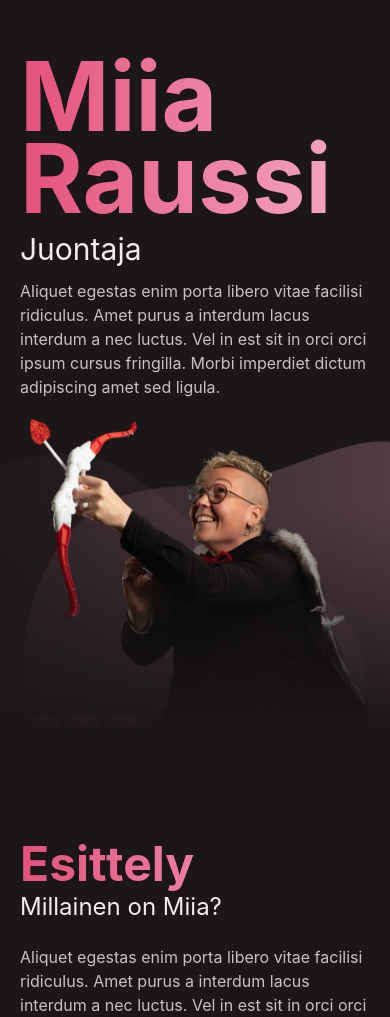
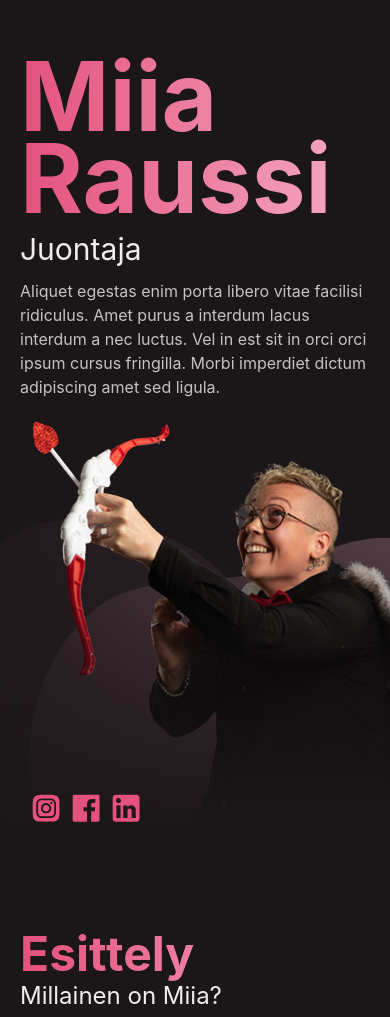
Before and after one commit to sakuexe/miiajuonto, an Astro site: page / in a window 390 px wide. Shown: the top 1017 px of the page. Built offline with nearby package versions, Linux system fonts and the light colour scheme; Astro itself is replaced by a stand-in of ours.

Commit message:
started work on making the page responsive

```diff
--- a/src/layouts/Layout.astro
+++ b/src/layouts/Layout.astro
@@ -16,7 +16,7 @@ const { title } = Astro.props;
 		<meta name="generator" content={Astro.generator} />
 		<title>{title}</title>
 	</head>
-	<body class="text-primary-100 bg-primary pt-14 min-w-[350px] space-y-24">
+	<body class="text-primary-100 bg-primary min-w-[350px] space-y-24">
 		<slot />
 	</body>
 </html>
@@ -28,7 +28,7 @@ const { title } = Astro.props;
 		--accent-gradient: linear-gradient(45deg, rgb(var(--accent)), rgb(var(--accent-light)) 30%, white 60%);
 	}
   .container {
-    @apply mx-auto px-5 max-w-3xl;
+    @apply mx-auto px-5 max-w-5xl;
   }
   .text-gradient {
     @apply bg-clip-text text-transparent bg-gradient-to-r from-secondary to-secondary-300;
--- a/src/pages/_header.astro
+++ b/src/pages/_header.astro
@@ -2,8 +2,12 @@
 import Blobs from "../components/blobs.astro";
 ---
 
-<header class="space-y-3 container relative overflow-hidden">
-  <h1 class="text-[6rem] leading-[0.85] font-bold text-gradient select-none">
+<header class="relative overflow-hidden pt-14">
+  <div class="container flex flex-col gap-y-3 md:flex-row">
+    <div class="space-y-3 z-10 max-w-xl md:max-w-md self-center">
+      <h1
+        class="text-[6rem] leading-[0.85] font-bold text-gradient select-none"
+      >
         Miia Raussi
       </h1>
       <p class="text-3xl leading-[1.2]">Juontaja</p>
@@ -12,21 +16,8 @@ import Blobs from "../components/blobs.astro";
         interdum lacus interdum a nec luctus. Vel in est sit in orci orci ipsum
         cursus fringilla. Morbi imperdiet dictum adipiscing amet sed ligula.
       </p>
-  <img src="./images/amorkuva.png" alt="Kuva Miiasta amor asussaan" />
-  <div class="absolute -bottom-28 -right-20 w-full scale-150 -z-10">
-    <Blobs type="header" colorClass="fill-secondary-300 opacity-25" />
-  </div>
-  <div class="absolute -bottom-36 -left-20 w-full scale-150 rotate-45 -z-20">
-    <Blobs type="header" colorClass="fill-secondary-300 opacity-10" />
-  </div>
       <div
-    class="bg-gradient-to-t from-primary to-transparent h-1/3 w-full absolute bottom-0 left-0"
-  >
-  </div>
-  <div class="h-full w-full bg-gradient-to-r from-primary to-transparent
-    absolute inset-0 m-auto -z-10 opacity-75">
-  <div
-    class="absolute bottom-0 left-0 flex gap-x-3 px-8 [&>a>img]:w-7 [&>a>img]:aspect-square"
+        class="absolute bottom-0 left-0 flex gap-x-3 px-8 [&>a>img]:w-7 [&>a>img]:aspect-square md:static md:px-0"
       >
         <a href="#" class="transition-all hover:brightness-75">
           <img src="./icons/instagram-logo.svg" alt="instagram logo" />
@@ -39,4 +30,34 @@ import Blobs from "../components/blobs.astro";
         </a>
       </div>
     </div>
+    <picture class="self-end w-full">
+      <source media="(min-width: 768px)" srcset="./images/amorkuva.png" />
+      <img
+        src="./images/amorkuva.png"
+        alt="Kuva Miiasta amor asussaan"
+        class="max-w-md mx-auto"
+      />
+    </picture>
+    <div class="absolute bottom-0 left-0 w-full h-full">
+      <Blobs
+        type="header"
+        colorClass="fill-secondary-300 opacity-25"
+        className="absolute -bottom-28 -right-20 w-full max-w-sm scale-150 -z-10 \
+        md:scale-100 md:max-w-2xl md:-bottom-2/3 md:-right-1/4"
+      />
+      <Blobs
+        type="header"
+        colorClass="fill-secondary-300 opacity-10"
+        className="absolute -bottom-36 right-1/4 w-full max-w-md scale-150 rotate-45 -z-20"
+      />
+    </div>
+    <div
+      class="bg-gradient-to-t from-primary to-transparent h-1/3 w-full absolute bottom-0 left-0"
+    >
+    </div>
+    <div
+      class="h-full w-full bg-gradient-to-r from-primary to-transparent absolute inset-0 m-auto -z-10 opacity-75"
+    >
+    </div>
+  </div>
 </header>
```
Lines whose indentation alone changed are shown as unchanged.
